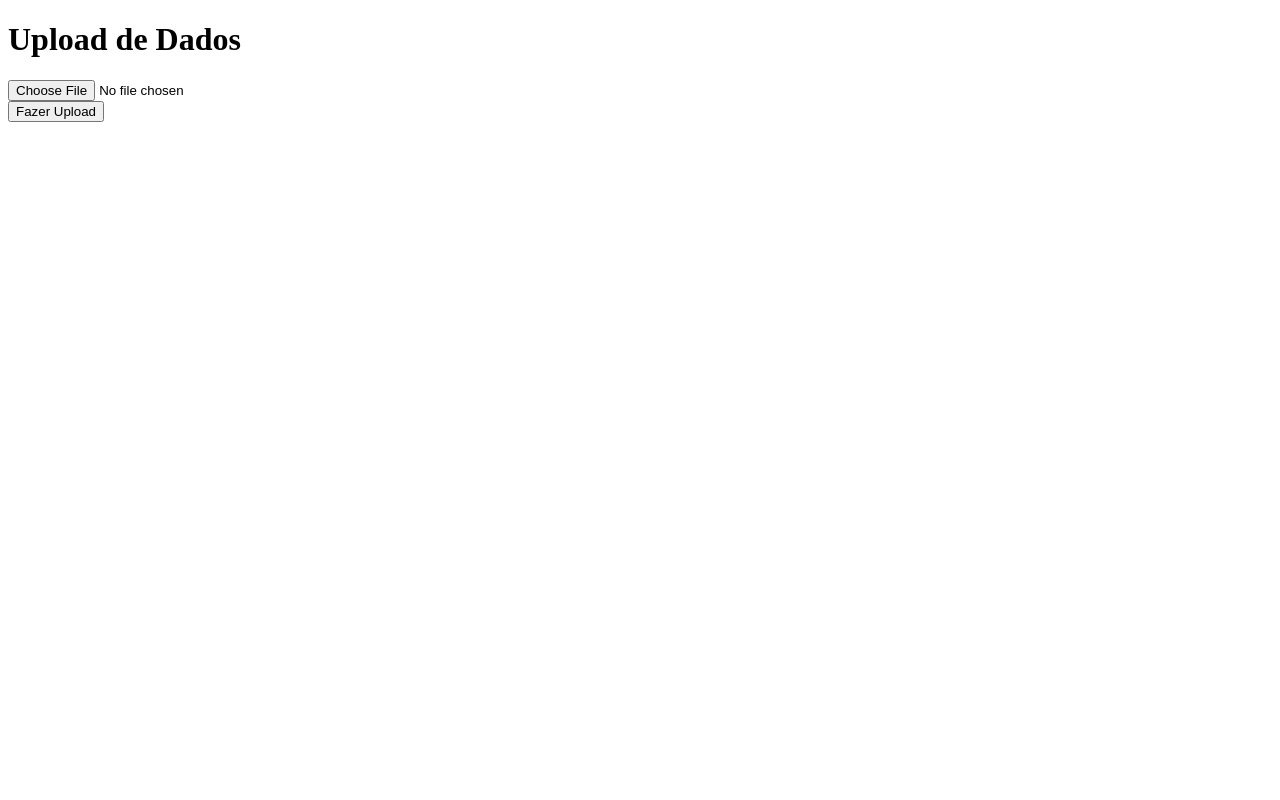
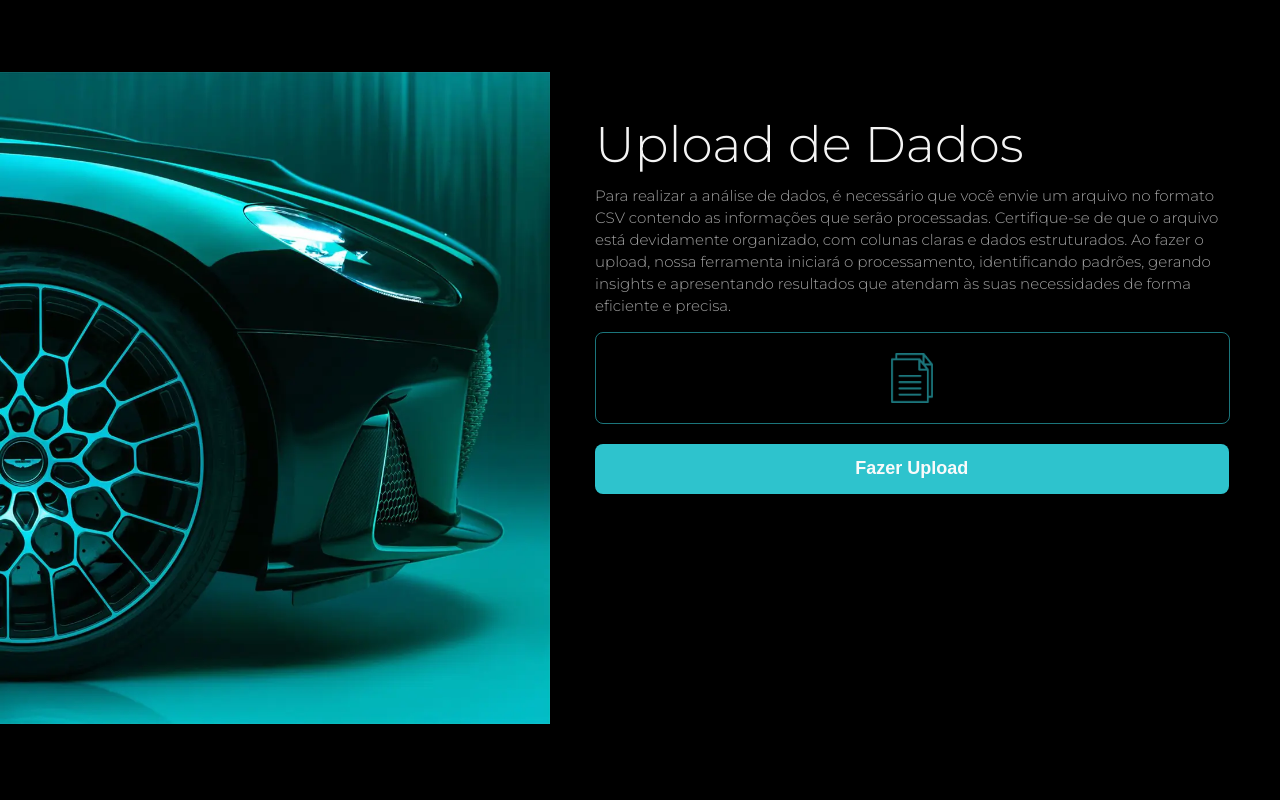
Before and after one commit to Black-Oper/TrabalhoFinal-Python, a Flask app: page / in a window 1280 px wide. Run offline with Flask 3, Linux system fonts and the light colour scheme; some libraries are stand-ins or nearby versions.

Commit message:
[add] upload's frontend has been finalized

```diff
--- /dev/null
+++ b/static/css/upload.css
@@ -0,0 +1,125 @@
+body {
+    font-family: "Montserrat", sans-serif;
+    padding: 0px;
+    margin: 0px;
+    background-color: #000000;
+    color: #f4f4f4;
+}
+
+.container {
+    width: 100%;
+    min-height: 100vh;
+    display: flex;
+    justify-content: space-between;
+    align-items: center;
+}
+
+#parte_esquerda {
+    max-width: 550px;
+    width: 100%;
+    height: 100%;
+    max-height: 100vh;
+    overflow: hidden;
+}
+
+#parte_direita {
+    display: flex;
+    margin: auto;
+    flex-direction: column;
+    justify-content: start;
+    align-items: start;
+    width: 50%;
+    height: 80vh;
+}
+
+#parte_direita h1 {
+    font-size: 50px;
+    font-weight: 300;
+    margin-bottom: 0px;
+}
+
+#parte_direita p {
+    margin-top: 10px;
+    font-size: 15px;
+    font-weight: 300;
+    line-height: 22px;
+    color: #a1a1a1;
+}
+
+.container img {
+    width: 100%;
+    height: 100%;
+    object-fit: cover;
+}
+
+form {
+    width: 90%;
+}
+
+.upload-div {
+    display: inline-block;
+    padding: 20px 40px;
+    color: white;
+    text-align: center;
+    border-radius: 5px;
+    cursor: pointer;
+    font-size: 16px;
+    width: 96%;
+    margin: auto;
+    border: 1px solid #2EC3CD;
+    border-radius: 8px;
+    display: flex;
+    justify-content: center;
+    align-items: center;
+    opacity: 0.6;
+}
+
+.upload-div img {
+    width: 50px;
+}
+
+.upload-div:hover {
+    opacity: 1;
+    box-shadow: 0 4px 8px #2ec2cdb4;
+    transition: 0.3s;
+    /* background-color: #0056b3; */
+}
+
+input[type="file"] {
+    display: none; /* Esconde o input */
+}
+
+#botao_env {
+    justify-self: center;
+    width: 110%;
+    margin: auto;
+    display: flex;
+    justify-content: center;
+    align-items: center;
+}
+
+#botao_env input {
+    cursor: pointer;
+    font-size: 18px;
+    font-weight: 600;
+    width: 100%;
+    background-color: #2EC3CD;
+    border: none;
+    border-radius: 8px;
+    display: flex;
+    justify-content: center;
+    align-items: center;
+    color: #fafafa;
+    margin-top: 20px;
+    height: 50px;
+    padding: 0px 50px;
+}
+
+#botao_env input:hover {
+    opacity: 0.7;
+    transition: 0.3s;
+}
+
+.form_group {
+    width: 100%;
+}
--- a/templates/upload.html
+++ b/templates/upload.html
@@ -1,21 +1,61 @@
-<!doctype html>
+<!DOCTYPE html>
 <html lang="pt-br">
   <head>
-    <meta charset="UTF-8">
+    <meta charset="UTF-8" />
     <title>Upload de Arquivo</title>
+
+    <!-- Incluindo a Fonte Montserrat -->
+    <link rel="preconnect" href="https://fonts.googleapis.com" />
+    <link rel="preconnect" href="https://fonts.gstatic.com" crossorigin />
+    <link
+      href="https://fonts.googleapis.com/css2?family=Handlee&family=Montserrat:ital,wght@0,100..900;1,100..900&family=Roboto:ital,wght@0,100;0,300;0,400;0,500;0,700;0,900;1,100;1,300;1,400;1,500;1,700;1,900&display=swap"
+      rel="stylesheet"
+    />
+
+    <!-- Incluindo o CSS dentro de static/css -->
+    <link
+      rel="stylesheet"
+      href="{{ url_for('static', filename='css/upload.css') }}"
+    />
   </head>
   <body>
     <div class="container">
+      <div id="parte_esquerda">
+        <img
+          src="{{ url_for('static', filename='img/carroMain.jpg') }}"
+        />
+      </div>
+      <div id="parte_direita">
         <h1>Upload de Dados</h1>
+        <p>
+          Para realizar a análise de dados, é necessário que você envie um
+          arquivo no formato CSV contendo as informações que serão processadas.
+          Certifique-se de que o arquivo está devidamente organizado, com
+          colunas claras e dados estruturados. Ao fazer o upload, nossa
+          ferramenta iniciará o processamento, identificando padrões, gerando
+          insights e apresentando resultados que atendam às suas necessidades de
+          forma eficiente e precisa.
+        </p>
         <form method="POST" enctype="multipart/form-data">
           {{ form.hidden_tag() }}
           <div class="form-group">
-            <input type="file" name="file" class="form-control">
+            <label for="file-input" class="upload-div">
+              <img
+                src="{{ url_for('static', filename='img/documentos.png') }}"
+              />
+            </label>
+            <input
+              id="file-input"
+              type="file"
+              name="file"
+              class="form-control"
+            />
           </div>
-        <div class="form-group">
+          <div class="form-group" id="botao_env">
             {{ form.submit(class="btn btn-primary") }}
           </div>
         </form>
       </div>
+    </div>
   </body>
 </html>
```
Also changed, not shown: static/css/analysis.css (added, +7 -0 lines), templates/analysis.html (+40 -11 lines), static/img/carroAnalise.jpg (added), static/img/carroAnalise2.jpg (added), static/img/carroMain.jpg (added), static/img/documentos.png (added). Lines whose indentation alone changed are shown as unchanged.
